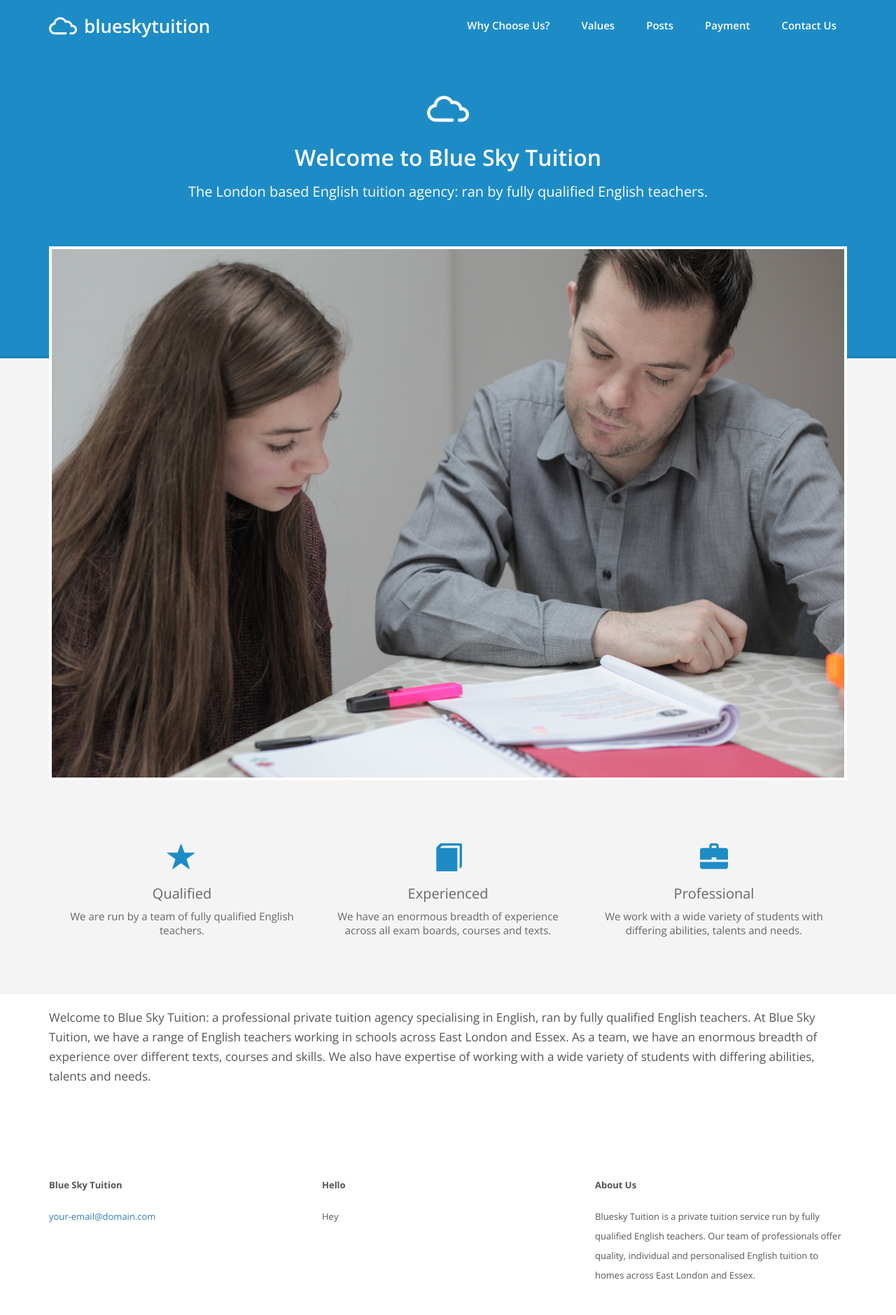
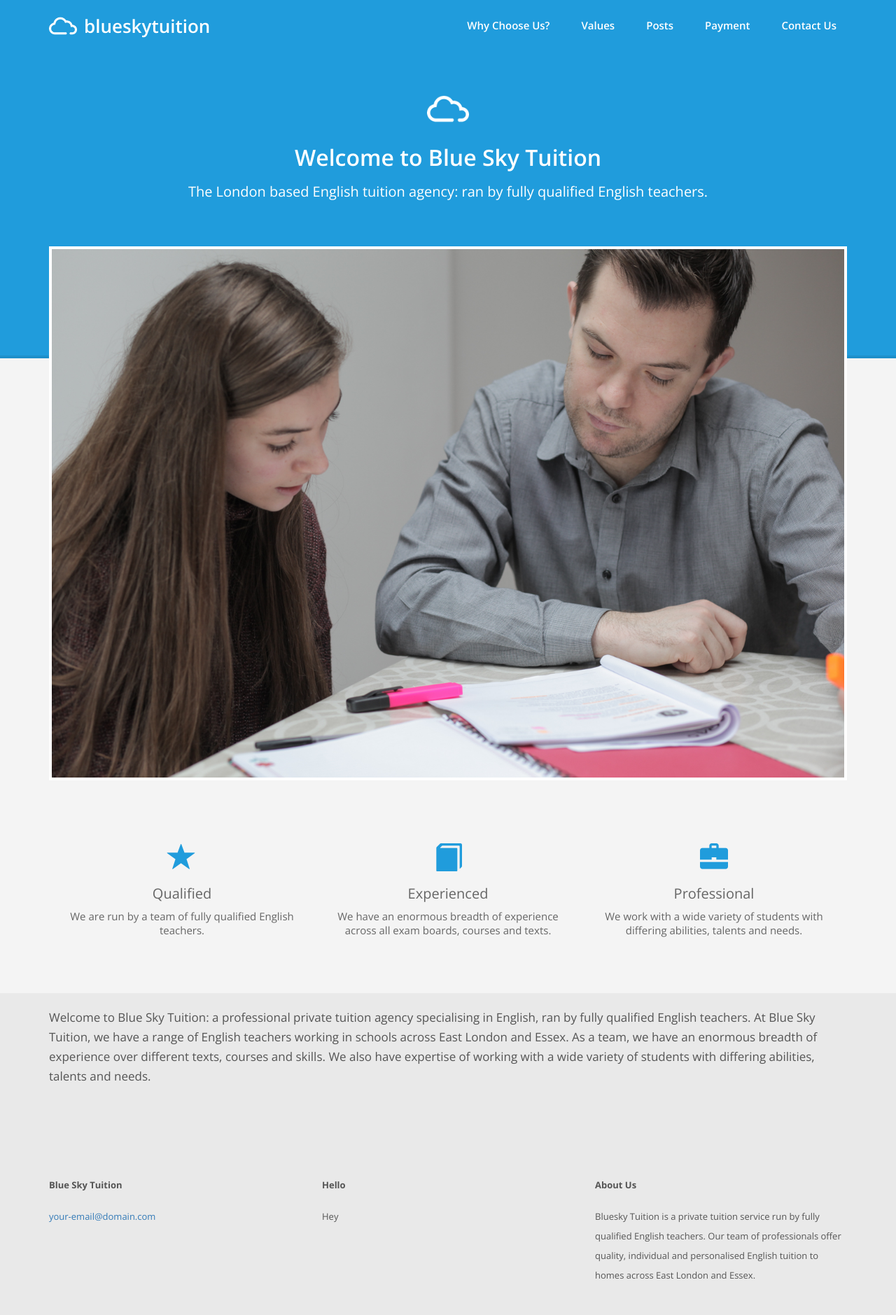
Before and after one commit to 01taylop/blue-sky-tuition, a Jekyll site: the page built from index.html, in a window 1280 px wide. Shown: the whole page at 70% size. Built offline with Jekyll 4.4.1, drawn with Linux system fonts in a browser that asks for light colours.

Commit message:
Lightened the blue colour

```diff
--- a/_sass/_theme.scss
+++ b/_sass/_theme.scss
@@ -1,6 +1,8 @@
-$header-bg: #1d8cc6;
+$bg-color: #e9e9e9;
+
+$header-bg: #209cdc;
 $header-color: #fff;
-$header-border: 4px solid #1a84bc;
+$header-border: 4px solid darken($header-bg, 4%);
 
 $font-color: #555;
 $font-size: 17px;
--- a/_sass/partials/_base.scss
+++ b/_sass/partials/_base.scss
@@ -12,12 +12,12 @@ html,body {
 
 body {
   font-family: 'Open Sans', 'Helvetica Neue', Helvetica, Arial, sans-serif;
-  font-size: 14px;
+  font-size: 16px;
   font-weight: 400;
   line-height: 26px;
   min-width: 320px;
   color: $font-color;
-  background-color: #fff;
+  background-color: $bg-color;
 
   -webkit-overflow-scrolling: touch;
   -webkit-tap-highlight-color: rgba(0, 0, 0, 0);
@@ -47,7 +47,6 @@ body {
 .site-content {
   position: relative;
   padding-bottom: 80px;
-  background-color: #fff;
 
   -webkit-flex: 1 1 auto;
   -moz-flex: 1 1 auto;
@@ -55,9 +54,3 @@ body {
   -o-flex: 1 1 auto;
   flex: 1 1 auto;
 }
-
-footer {
-  font-size: 13px;
-  padding-top: 30px;
-  padding-bottom: 30px;
-}
```
